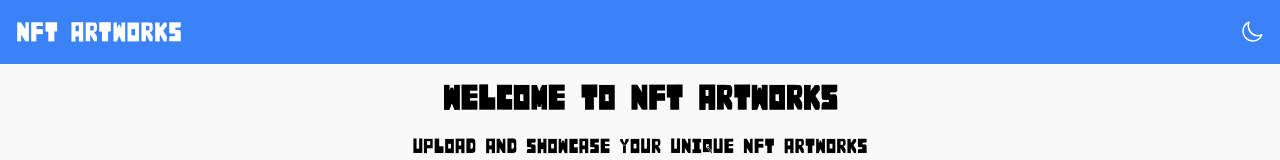
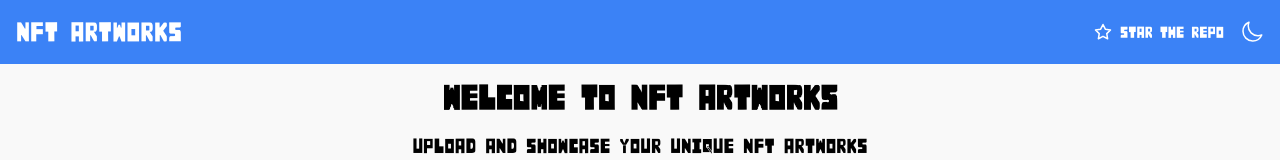
Before and after one commit to coder-ralph/NFT-Artworks, a React (Create React App) app: page / in a window 1280 px wide. Shown: the top 160 px of the page. Built offline with nearby package versions, Linux system fonts and the light colour scheme; no server answers.

Commit message:
feat: Added Star the repo button with GitHub link and star icon in Navbar

```diff
--- a/src/components/Navbar.js
+++ b/src/components/Navbar.js
@@ -23,7 +23,36 @@ const Navbar = () => {
         <nav className={`p-4 ${isDarkTheme ? 'bg-gray-800' : 'bg-blue-500'}`}>
             <div className="container mx-auto flex justify-between items-center">
                 <h1 className="text-white text-2xl">NFT Artworks</h1>
-                <button onClick={toggleTheme} className="text-white focus:outline-none">
+                <div className="flex items-center space-x-4">
+                    {/* Star the Repo Button */}
+                    <a
+                        href="https://github.com/coder-ralph/NFT-Artworks"
+                        target="_blank"
+                        rel="noopener noreferrer"
+                        className="flex items-center space-x-2 text-sm text-white hover:text-yellow-300 transition-colors duration-300"
+                    >
+                        <svg
+                            xmlns="http://www.w3.org/2000/svg"
+                            width="18"
+                            height="18"
+                            viewBox="0 0 24 24"
+                            fill="none"
+                            stroke="currentColor"
+                            strokeWidth="2"
+                            strokeLinecap="round"
+                            strokeLinejoin="round"
+                            className="lucide lucide-star"
+                        >
+                            <polygon points="12 2 15.09 8.26 22 9.27 17 14.14 18.18 21.02 12 17.77 5.82 21.02 7 14.14 2 9.27 8.91 8.26 12 2"></polygon>
+                        </svg>
+                        <span>Star the repo</span>
+                    </a>
+                    {/* Theme Toggle Button */}
+                    <button
+                        onClick={toggleTheme}
+                        className="text-white focus:outline-none"
+                        aria-label={isDarkTheme ? "Switch to light theme" : "Switch to dark theme"}
+                    >
                         {isDarkTheme ? (
                             <SunIcon className="h-6 w-6" />
                         ) : (
@@ -31,6 +60,7 @@ const Navbar = () => {
                         )}
                     </button>
                 </div>
+            </div>
         </nav>
     );
 };
```
Lines whose indentation alone changed are shown as unchanged.
